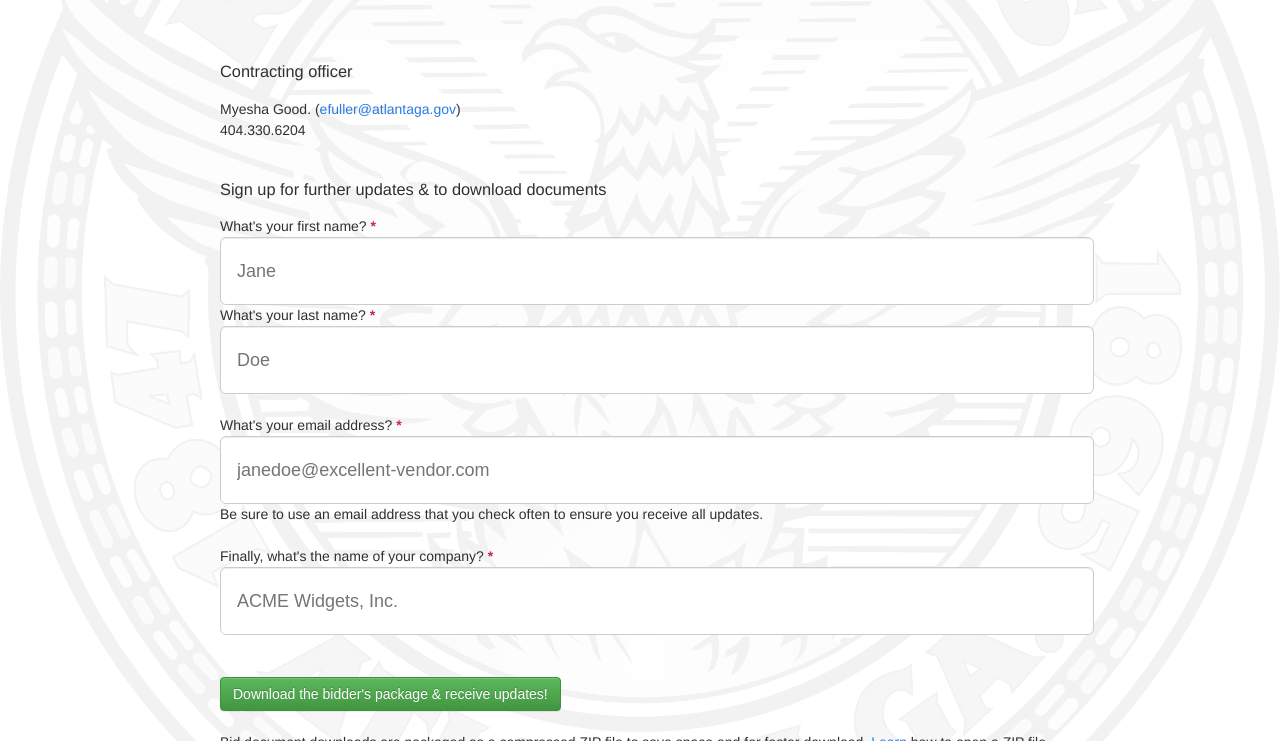
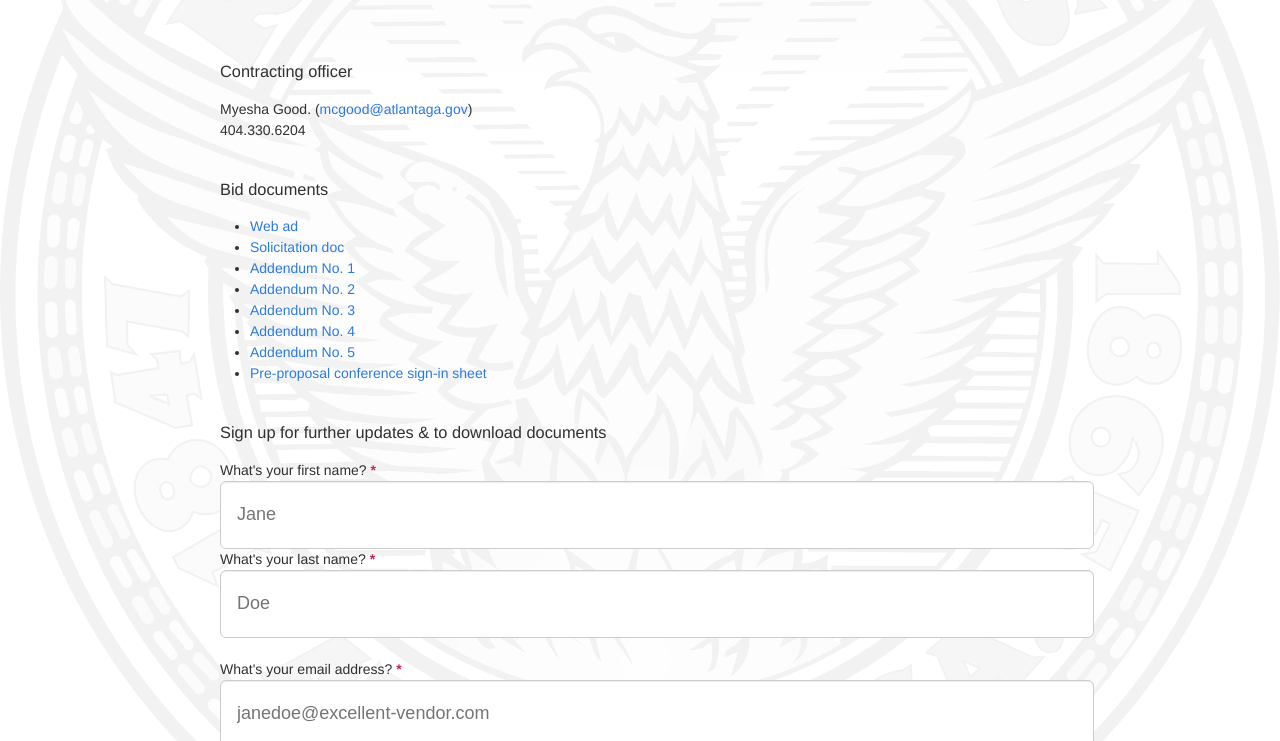
Before and after one commit to codeforamerica/atlanta-procurement-www, a Jekyll site: the page built from opportunities/_posts/2014-09-17-fc-00-00000.md, in a window 1280 px wide and 900 px high, scrolled down 496 px, cut to the strip 159-900 px from the top of the window. Built offline with Jekyll 4.4.1, drawn with Linux system fonts in a browser that asks for light colours; nearby versions of some CDN libraries.

Commit message:
Adding document links for demo.

```diff
--- a/opportunities/_posts/2014-09-17-fc-00-00000.md
+++ b/opportunities/_posts/2014-09-17-fc-00-00000.md
@@ -26,8 +26,19 @@ ro eget nunc posuere blandit eu sit amet erat. Proin facilisis pellentesque pret
 <br><br>
 
 ### Contracting officer
-Myesha Good. ([efuller@atlantaga.gov](mailto:efuller@atlantaga.gov "Email Myesha Good, Contracting officer"))
+Myesha Good. ([mcgood@atlantaga.gov](mailto:mcgood@atlantaga.gov "Email Myesha Good, Contracting officer"))
 404.330.6204
+<br><br>
+
+### Bid documents
+- [Web ad](http://atlantaga.gov/modules/showdocument.aspx?documentid=14820)
+- [Solicitation doc](http://atlantaga.gov/modules/showdocument.aspx?documentid=14816)
+- [Addendum No. 1](http://atlantaga.gov/modules/showdocument.aspx?documentid=15086)
+- [Addendum No. 2](http://atlantaga.gov/modules/showdocument.aspx?documentid=15182)
+- [Addendum No. 3](http://atlantaga.gov/modules/showdocument.aspx?documentid=15252)
+- [Addendum No. 4](http://atlantaga.gov/modules/showdocument.aspx?documentid=15340)
+- [Addendum No. 5](http://atlantaga.gov/modules/showdocument.aspx?documentid=15573)
+- [Pre-proposal conference sign-in sheet](http://atlantaga.gov/modules/showdocument.aspx?documentid=14999)
 <br><br>
 
 ### Sign up for further updates & to download documents
```
